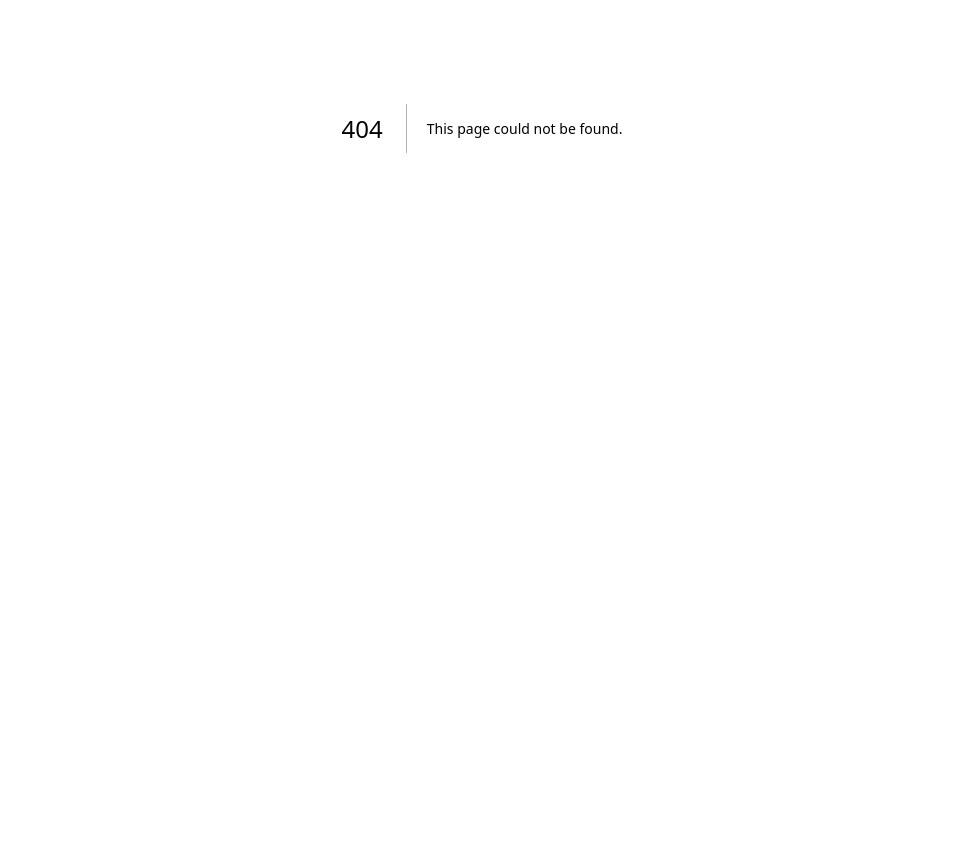
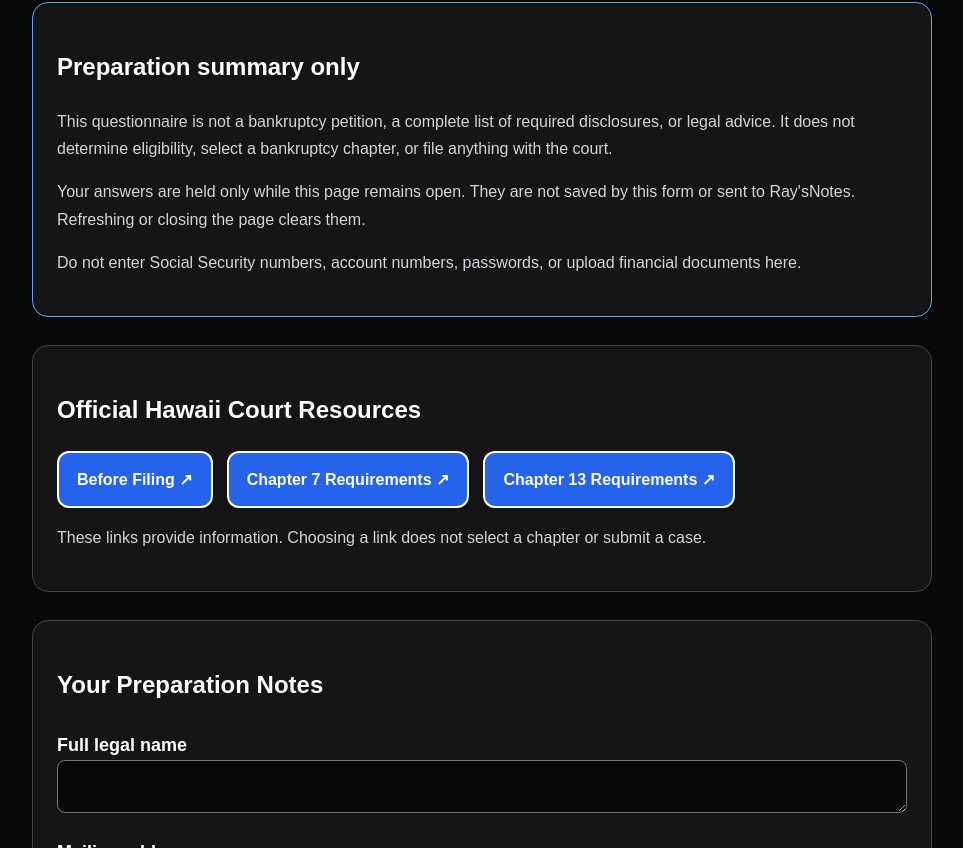
Before and after one commit to greentreerecord-hue/raysnote3, a Next.js app: page /filing-center/bankruptcy in a window 1280 px wide. Before the commit this address had no page. Shown: the part 272-1120 px from the top of the page, without its empty margins (158-1121 px from the left). Before the commit the page ends 800 px from the top, so only its background shows below. Built offline with nearby package versions, Linux system fonts and the light colour scheme.

Commit message:
Add Hawaii bankruptcy preparation package

```diff
--- /dev/null
+++ b/app/filing-center/bankruptcy/page.tsx
@@ -0,0 +1,347 @@
+"use client";
+
+import { useState, type CSSProperties } from "react";
+
+const fields = [
+  { name: "name", label: "Full legal name", rows: 1 },
+  { name: "address", label: "Mailing address", rows: 3 },
+  {
+    name: "household",
+    label: "Household information",
+    hint: "List household members and your marital status.",
+    rows: 3,
+  },
+  {
+    name: "income",
+    label: "Income",
+    hint: "List income sources, amounts, and how often you receive them.",
+    rows: 5,
+  },
+  {
+    name: "expenses",
+    label: "Monthly expenses",
+    hint: "List housing, utilities, food, transportation, and other expenses.",
+    rows: 5,
+  },
+  {
+    name: "property",
+    label: "Property and assets",
+    hint: "List property you own and your estimated values.",
+    rows: 5,
+  },
+  {
+    name: "debts",
+    label: "Debts and creditors",
+    hint: "List creditor names, mailing addresses, and amounts owed.",
+    rows: 7,
+  },
+  {
+    name: "history",
+    label: "Financial history and previous bankruptcy cases",
+    hint: "Record information you want to discuss with an attorney.",
+    rows: 5,
+  },
+  {
+    name: "questions",
+    label: "Questions for an attorney",
+    rows: 4,
+  },
+];
+
+const checklist = [
+  "Income records",
+  "Tax returns",
+  "Bank statements",
+  "Debt statements and creditor addresses",
+  "Property and vehicle records",
+  "Monthly expense records",
+  "Previous bankruptcy documents, if applicable",
+];
+
+const buttonStyle: CSSProperties = {
+  display: "inline-block",
+  padding: "13px 18px",
+  border: "2px solid white",
+  borderRadius: "12px",
+  background: "#2563eb",
+  color: "white",
+  fontSize: "16px",
+  fontWeight: 700,
+  textDecoration: "none",
+  cursor: "pointer",
+};
+
+export default function HawaiiBankruptcyPage() {
+  const [answers, setAnswers] = useState<Record<string, string>>({});
+  const [checked, setChecked] = useState<Record<string, boolean>>({});
+
+  return (
+    <main className="bankruptcy-page">
+      <div className="page-content">
+        <nav className="screen-only">
+          <a href="/filing-center" style={buttonStyle}>
+            ← Back to Filing Center
+          </a>
+        </nav>
+
+        <header>
+          <h1>Hawaii Bankruptcy Preparation Package</h1>
+          <p>
+            Organize your information for review with an attorney
+            or alongside official court instructions.
+          </p>
+        </header>
+
+        <section className="notice">
+          <h2>Preparation summary only</h2>
+          <p>
+            This questionnaire is not a bankruptcy petition, a complete
+            list of required disclosures, or legal advice. It does not
+            determine eligibility, select a bankruptcy chapter, or file
+            anything with the court.
+          </p>
+          <p>
+            Your answers are held only while this page remains open.
+            They are not saved by this form or sent to Ray&apos;sNotes.
+            Refreshing or closing the page clears them.
+          </p>
+          <p>
+            Do not enter Social Security numbers, account numbers,
+            passwords, or upload financial documents here.
+          </p>
+        </section>
+
+        <section className="screen-only resource-links">
+          <h2>Official Hawaii Court Resources</h2>
+          <div className="actions">
+            <a
+              href="https://www.hib.uscourts.gov/filing"
+              target="_blank"
+              rel="noopener noreferrer"
+              style={buttonStyle}
+            >
+              Before Filing ↗
+            </a>
+            <a
+              href="https://www.hib.uscourts.gov/chapter-7-filing-requirements"
+              target="_blank"
+              rel="noopener noreferrer"
+              style={buttonStyle}
+            >
+              Chapter 7 Requirements ↗
+            </a>
+            <a
+              href="https://www.hib.uscourts.gov/chapter-13-filing-requirements"
+              target="_blank"
+              rel="noopener noreferrer"
+              style={buttonStyle}
+            >
+              Chapter 13 Requirements ↗
+            </a>
+          </div>
+          <p>
+            These links provide information. Choosing a link does
+            not select a chapter or submit a case.
+          </p>
+        </section>
+
+        <section>
+          <h2>Your Preparation Notes</h2>
+          {fields.map((field) => (
+            <div className="field" key={field.name}>
+              <label htmlFor={field.name}>{field.label}</label>
+              {"hint" in field && (
+                <p id={`${field.name}-hint`}>{field.hint}</p>
+              )}
+
+              <textarea
+                className="screen-only"
+                id={field.name}
+                rows={field.rows}
+                value={answers[field.name] || ""}
+                aria-describedby={
+                  "hint" in field ? `${field.name}-hint` : undefined
+                }
+                onChange={(event) =>
+                  setAnswers((previous) => ({
+                    ...previous,
+                    [field.name]: event.target.value,
+                  }))
+                }
+              />
+
+              <div className="print-answer">
+                {answers[field.name] || "Not entered"}
+              </div>
+            </div>
+          ))}
+        </section>
+
+        <section>
+          <h2>Documents to Gather for Review</h2>
+          <p>
+            Keep these documents in your own secure storage.
+            This checklist does not replace the court&apos;s requirements.
+          </p>
+
+          {checklist.map((item) => (
+            <label className="checklist-item" key={item}>
+              <input
+                className="screen-only"
+                type="checkbox"
+                checked={!!checked[item]}
+                onChange={(event) =>
+                  setChecked((previous) => ({
+                    ...previous,
+                    [item]: event.target.checked,
+                  }))
+                }
+              />
+              <span className="print-only">
+                {checked[item] ? "Gathered: " : "Still to gather: "}
+              </span>
+              {item}
+            </label>
+          ))}
+        </section>
+
+        <section className="screen-only">
+          <h2>Save Your Summary</h2>
+          <p>
+            Click below, then choose your printer or “Save as PDF”
+            in the print window. The summary may contain private
+            financial information; keep your copy secure.
+          </p>
+
+          <button
+            type="button"
+            style={buttonStyle}
+            onClick={() => window.print()}
+          >
+            Print / Save Summary as PDF
+          </button>
+        </section>
+
+        <footer>
+          Ray&apos;sNotes preparation summary — not filed with any court.
+        </footer>
+      </div>
+
+      <style jsx>{`
+        .bankruptcy-page {
+          min-height: 100vh;
+          padding: 32px 20px;
+          background: #080808;
+          color: white;
+          font-family: Arial, sans-serif;
+          line-height: 1.7;
+        }
+        .page-content {
+          max-width: 900px;
+          margin: 0 auto;
+        }
+        header {
+          margin: 36px 0;
+        }
+        h1 {
+          font-size: clamp(30px, 6vw, 46px);
+          line-height: 1.2;
+        }
+        section {
+          margin: 28px 0;
+          padding: 24px;
+          border: 1px solid #444;
+          border-radius: 16px;
+          background: #151515;
+        }
+        p {
+          color: #d1d5db;
+        }
+        .notice {
+          border-color: #60a5fa;
+        }
+        .actions {
+          display: flex;
+          flex-wrap: wrap;
+          gap: 14px;
+        }
+        .field {
+          margin: 24px 0;
+        }
+        .field label {
+          display: block;
+          font-size: 18px;
+          font-weight: bold;
+        }
+        .field p {
+          margin: 6px 0 10px;
+        }
+        textarea {
+          display: block;
+          box-sizing: border-box;
+          width: 100%;
+          padding: 12px;
+          border: 1px solid #777;
+          border-radius: 8px;
+          background: #080808;
+          color: white;
+          font: inherit;
+          resize: vertical;
+        }
+        textarea:focus-visible {
+          outline: 3px solid #60a5fa;
+          outline-offset: 2px;
+        }
+        .checklist-item {
+          display: flex;
+          align-items: baseline;
+          gap: 12px;
+          margin: 12px 0;
+        }
+        .print-answer,
+        .print-only {
+          display: none;
+        }
+        footer {
+          margin: 32px 0;
+          color: #ccc;
+        }
+        @media print {
+          .screen-only {
+            display: none !important;
+          }
+          .print-answer,
+          .print-only {
+            display: block;
+          }
+          .print-answer {
+            white-space: pre-wrap;
+            overflow-wrap: anywhere;
+            margin-top: 8px;
+          }
+          .bankruptcy-page {
+            background: white;
+            color: black;
+            padding: 0;
+          }
+          section {
+            background: white;
+            border-color: #aaa;
+            padding: 14px;
+          }
+          p,
+          footer {
+            color: black;
+          }
+          h2,
+          .field label {
+            break-after: avoid;
+          }
+          .checklist-item {
+            break-inside: avoid;
+          }
+        }
+      `}</style>
+    </main>
+  );
+}
```
Also changed, not shown: app/filing-center/page.tsx (+9 -1 lines).
